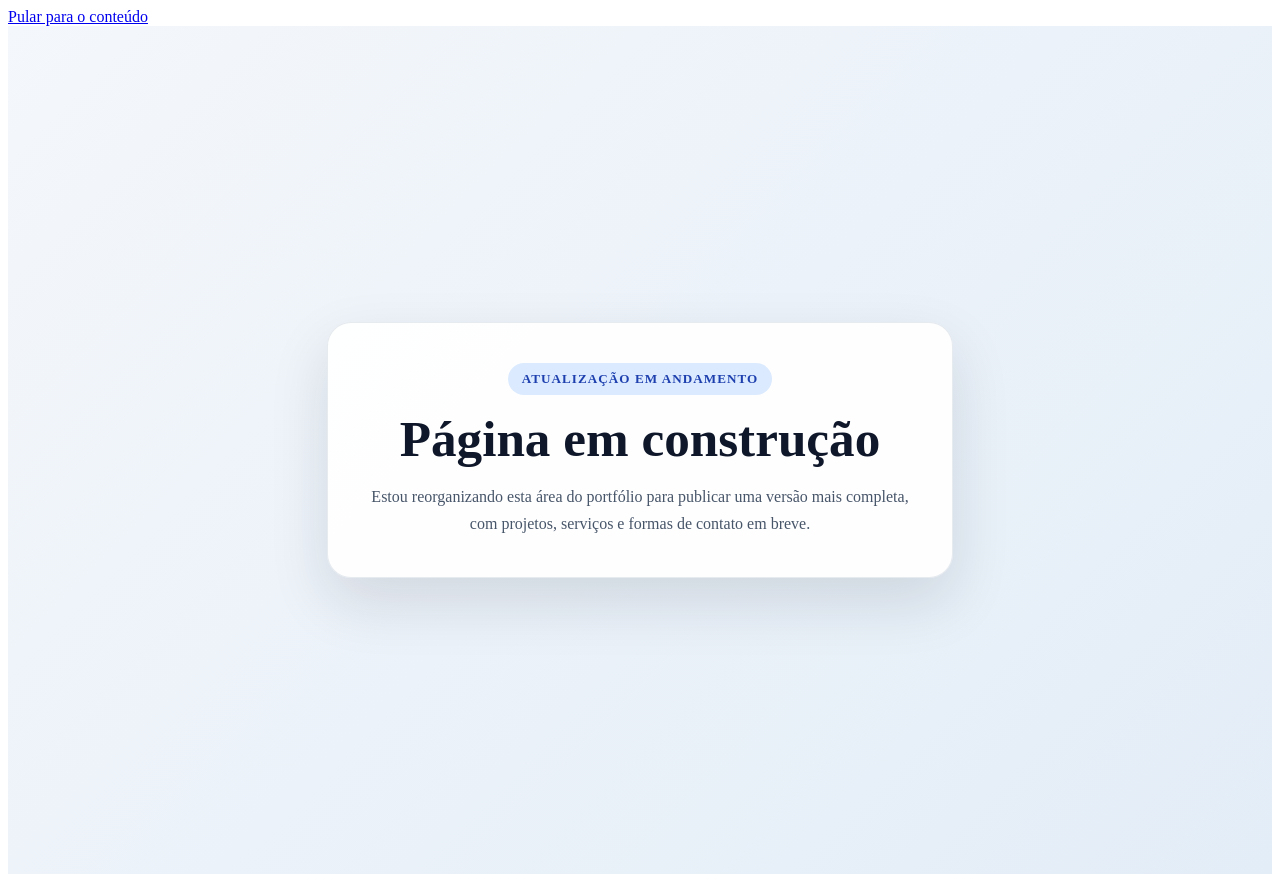
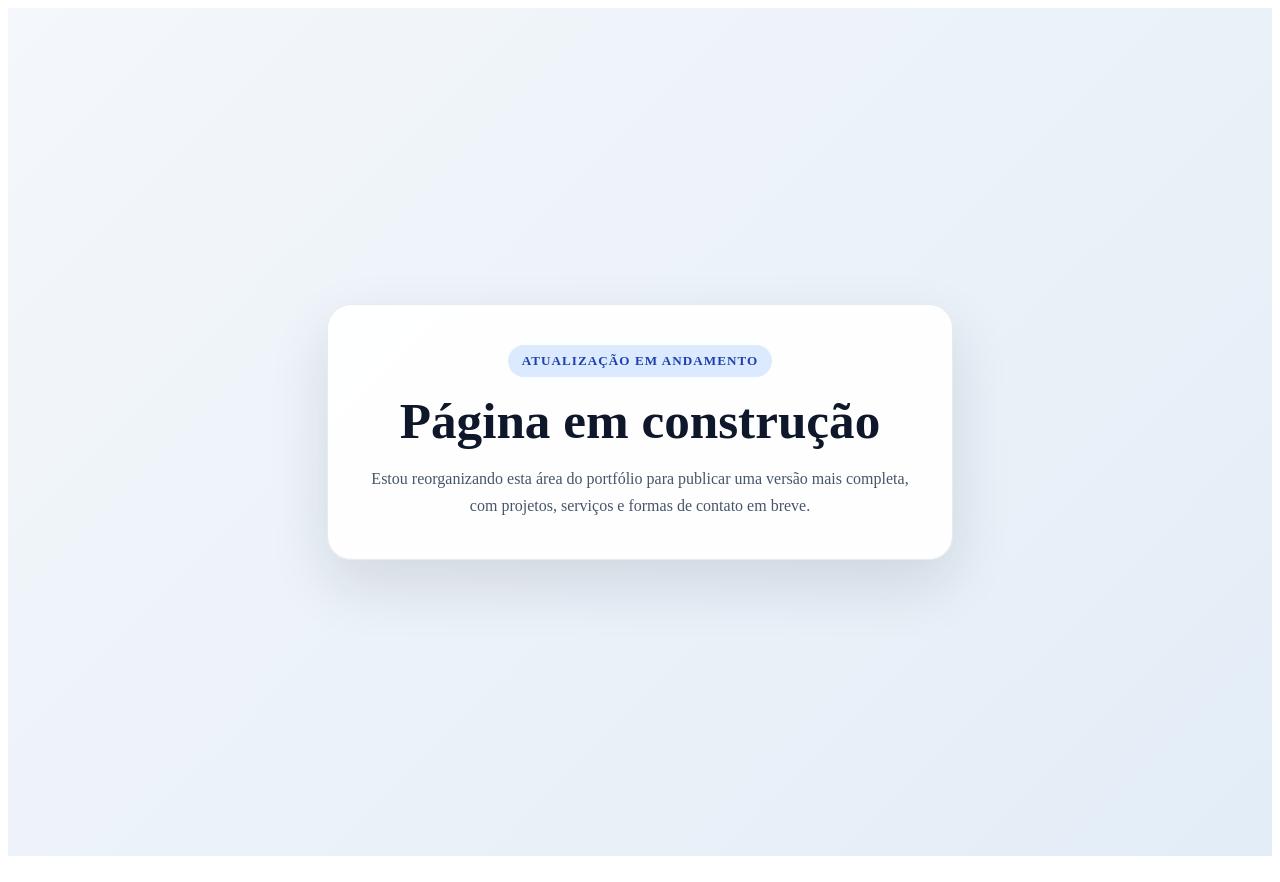
Before and after one commit to lincon-cardoso/meu-portifolio, a Next.js app: page / in a window 1280 px wide. Built offline with nearby package versions, Linux system fonts and the light colour scheme.

Commit message:
chore: atualizar dependencias e ajustar layout

```diff
--- a/src/app/layout.tsx
+++ b/src/app/layout.tsx
@@ -72,11 +72,6 @@ export default function RootLayout({ children }: { children: ReactNode }) {
         />
       </head>
       <body>
-        {/* Skip link: acessível para usuários de teclado/leitores de tela */}
-        <a href="#main" className="skip-link">
-          Pular para o conteúdo
-        </a>
-
         {children}
       </body>
     </html>
```
Also changed, not shown: package.json (+12 -12 lines), 1 other file (tests, documents, lock files or other folders).
